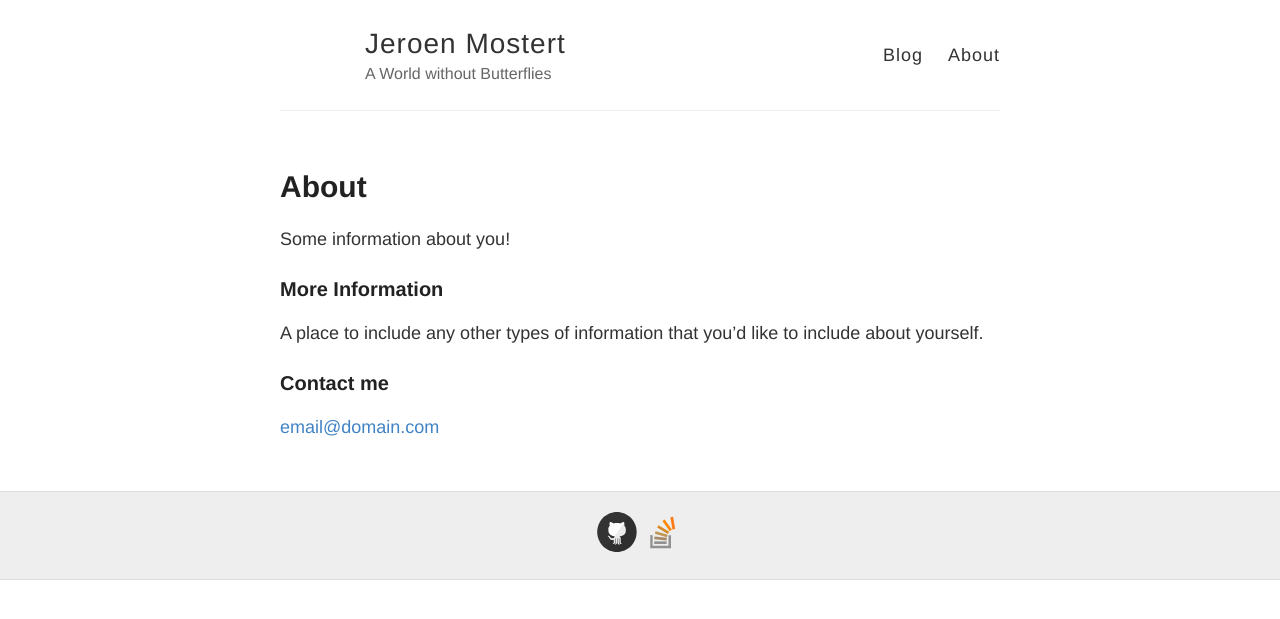
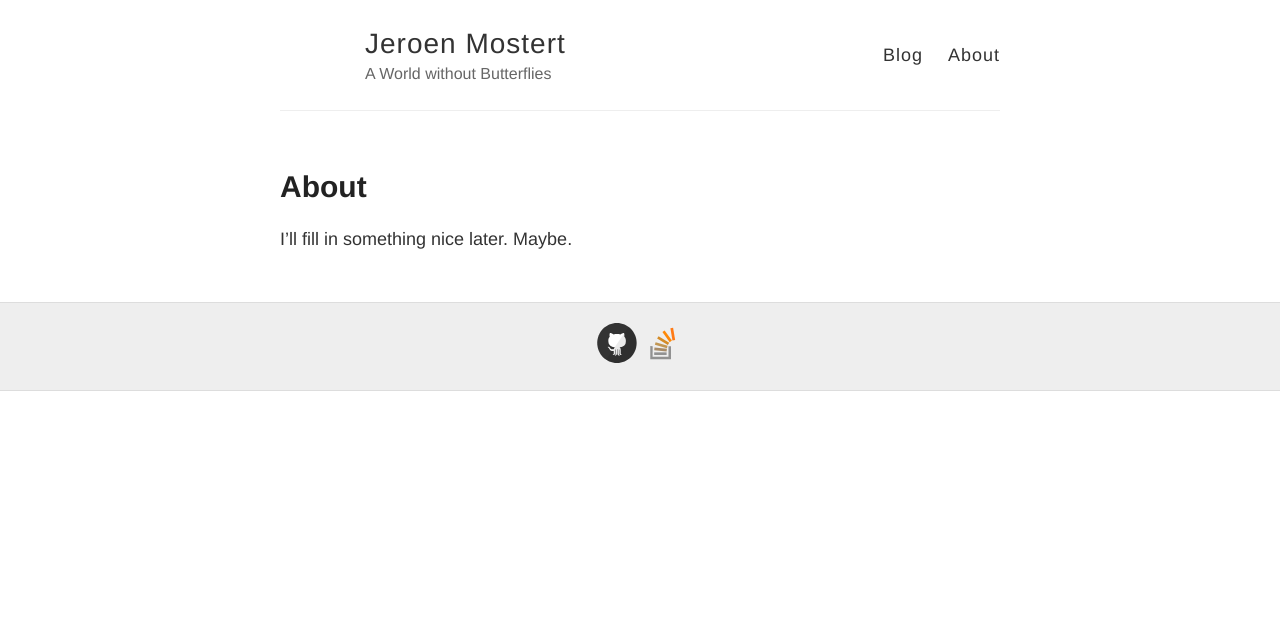
Before and after one commit to jeroen-mostert/jeroen-mostert.github.io, a Jekyll site: the page built from about.md, in a window 1280 px wide. Shown: the top 619 px of the page. Built offline with Jekyll 4.4.1, drawn with Linux system fonts in a browser that asks for light colours.

Commit message:
Update about.md

```diff
--- a/about.md
+++ b/about.md
@@ -4,12 +4,4 @@ title: About
 permalink: /about/
 ---
 
-Some information about you!
-
-### More Information
-
-A place to include any other types of information that you'd like to include about yourself.
-
-### Contact me
-
-[email@domain.com](mailto:email@domain.com)
+I'll fill in something nice later. Maybe.
```
